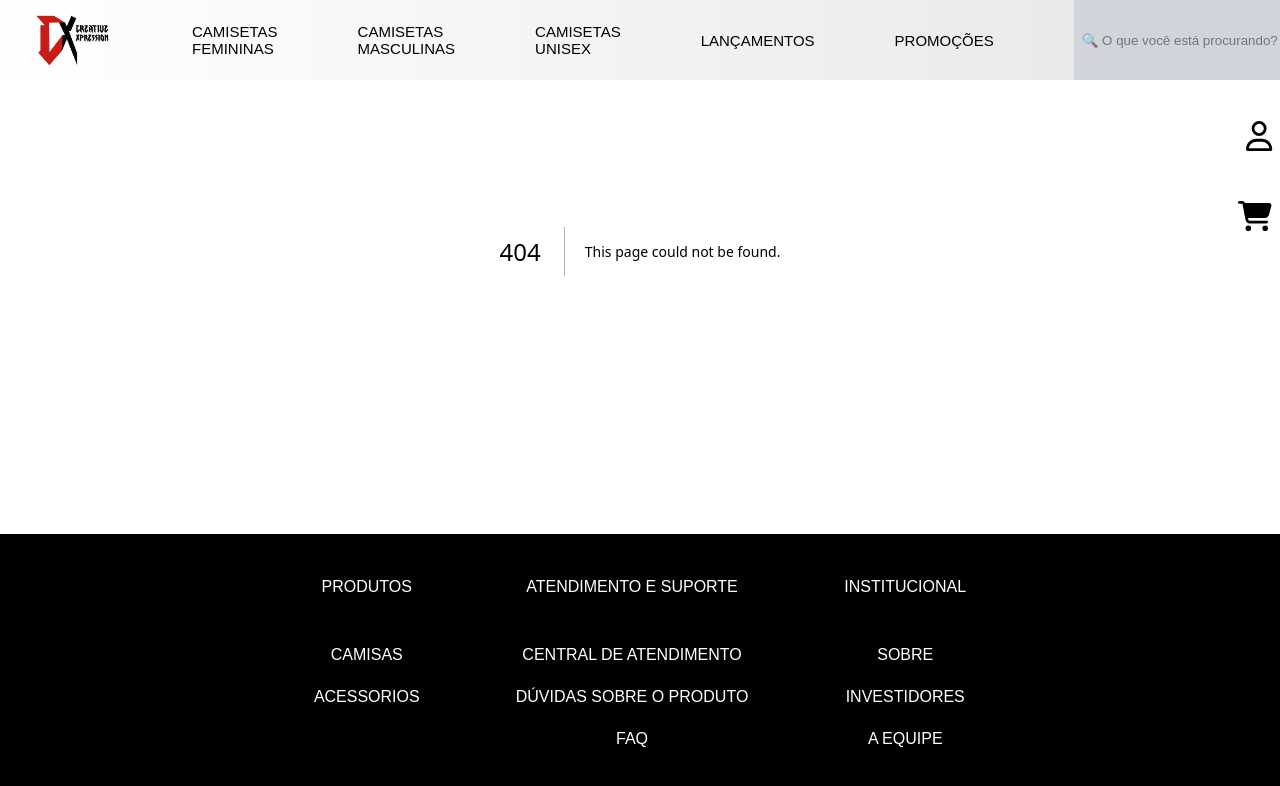
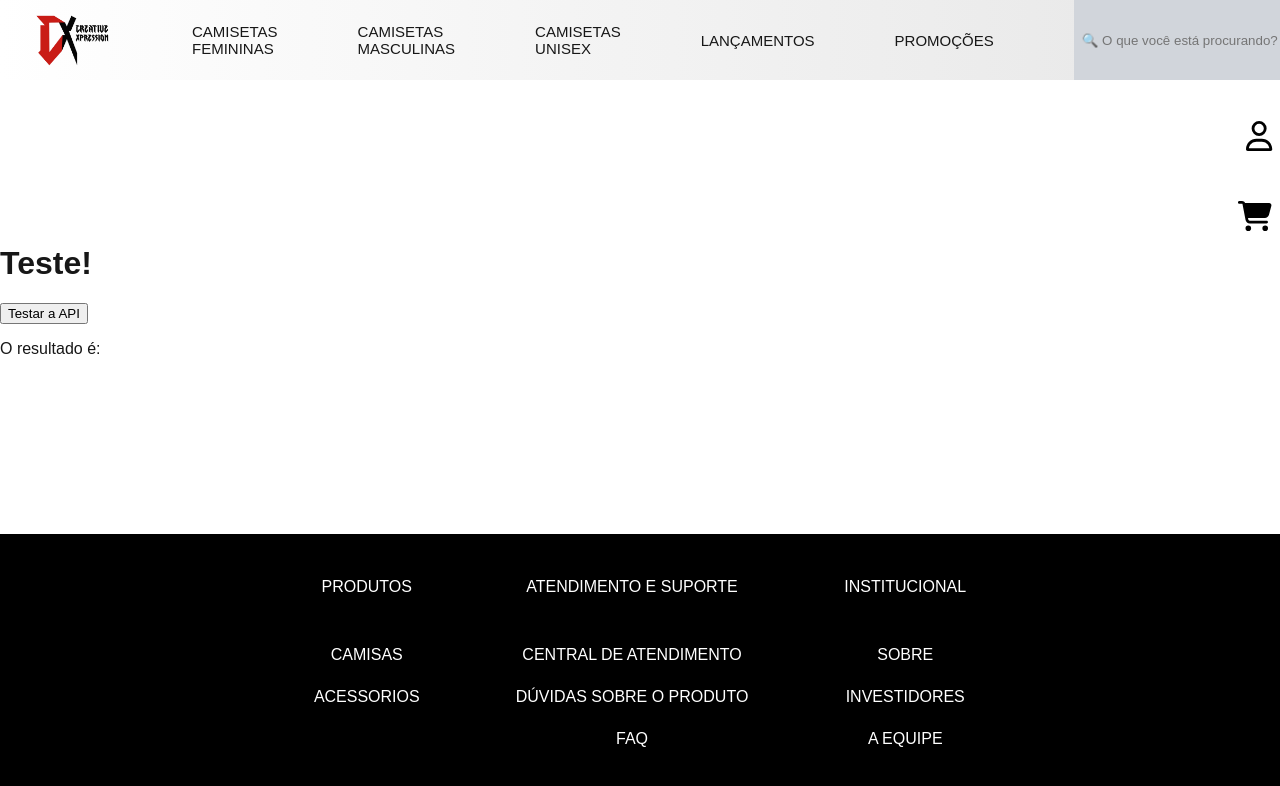
Before and after one commit to LuizFernandoFormenton/projeto_integrador, a Next.js app: page /teste in a window 1280 px wide. Before the commit this address had no page. Shown: the top 786 px of the page. Built offline with nearby package versions, Linux system fonts and the light colour scheme.

Commit message:
styling-page

```diff
--- a/app/produto/components/Informacoes.js
+++ b/app/produto/components/Informacoes.js
@@ -13,8 +13,8 @@ function Informacoes(attr) {
 
             <div >
 
-                    <p><del> R$ { attr.produto.preco } </del></p>
-                    <p>R$ {( attr.produto.preco - attr.produto.preco*attr.produto.desconto/100 ).toFixed(2)} <strong>{ attr.produto.desconto }% OFF</strong></p>
+                    <p><del className="text-black" > R$ { attr.produto.preco } </del></p>
+                    <p className="text-red-600">R$ {( attr.produto.preco - attr.produto.preco*attr.produto.desconto/100 ).toFixed(2)} <strong className="bg-black text-white rounded-full" >{ attr.produto.desconto }% OFF</strong></p>
 
                     <ul>
                         {attr.produto.cor.map((i) =>
@@ -40,7 +40,7 @@ function Informacoes(attr) {
                 )}
             </ul>
 
-            <p><button className="bg-green-800 text-white" onClick={()=> attr.adicionarCarrinho()} >ADICIONAR À SACOLA</button></p>
+            <p><button className="bg-green-800 text-white " onClick={()=> attr.adicionarCarrinho()} >ADICIONAR À SACOLA</button></p>
 
 
             <details>
--- /dev/null
+++ b/app/teste/page.js
@@ -0,0 +1,27 @@
+'use client'
+
+import axios from "axios";
+import { useState } from "react";
+
+function Teste() {
+
+    const [dados, alteraDados] = useState ("Aguardando....")
+
+    async function Testar(){
+        const response = await axios.get("http://localhost:3001/usuario")
+        console.log(response)
+
+        alteraDados(response.data[0])
+
+    }
+    return (
+
+        <div>
+            <h1>Teste!</h1>
+            <button onClick={()=> Testar ()} > Testar a API</button>
+            <p> O resultado é: {dados.nome} </p>
+        </div>
+     );
+}
+
+export default Teste;
--- a/package.json
+++ b/package.json
@@ -13,6 +13,7 @@
     "@fortawesome/free-regular-svg-icons": "^6.7.2",
     "@fortawesome/free-solid-svg-icons": "^6.7.2",
     "@fortawesome/react-fontawesome": "^0.2.2",
+    "axios": "^1.8.3",
     "next": "15.1.6",
     "react": "^19.0.0",
     "react-dom": "^19.0.0",
```
Also changed, not shown: 1 other file (tests, documents, lock files or other folders).
